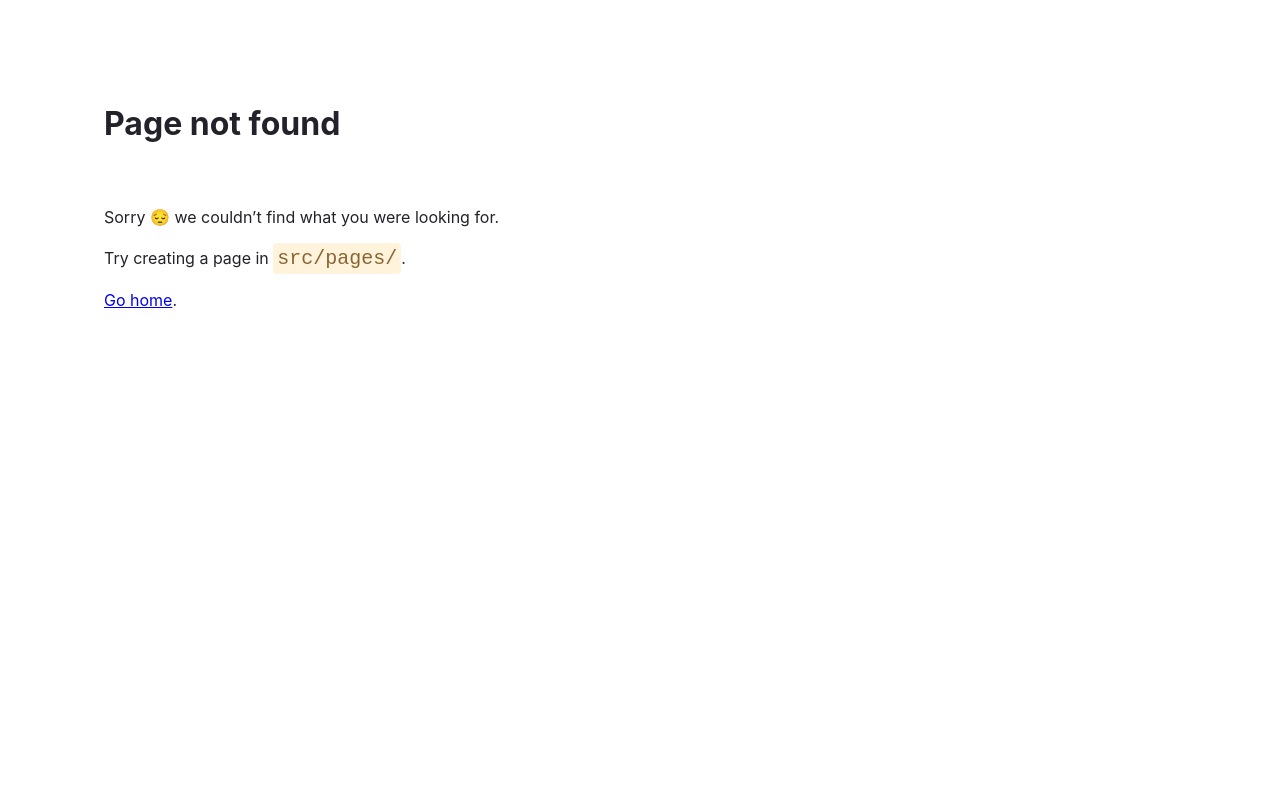
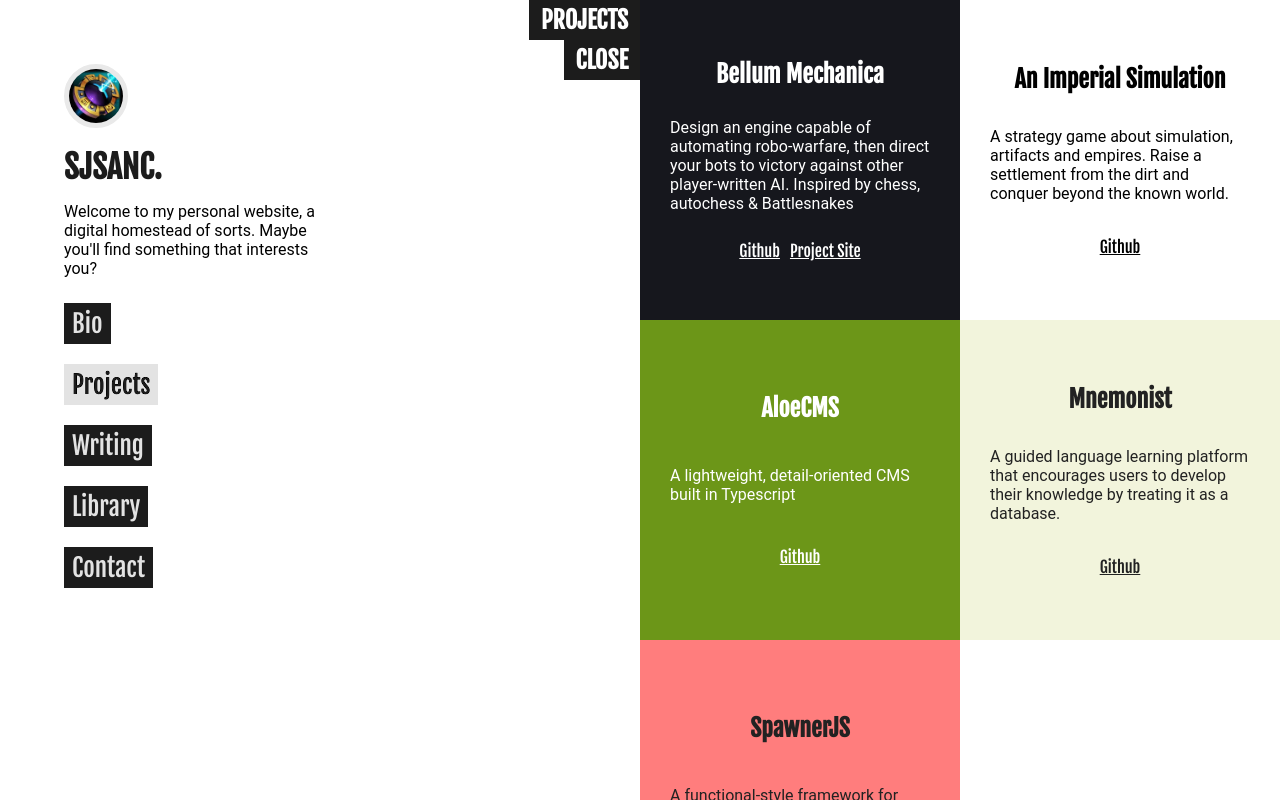
Before and after one commit to sjsanc/sjsanc.xyz, a Gatsby site: page /projects in a window 1280 px wide. Before the commit this address had no page. Built offline with nearby package versions, Linux system fonts and the light colour scheme; Gatsby itself is replaced by a stand-in of ours.

Commit message:
rebuilt with new slideout structure

```diff
--- /dev/null
+++ b/src/components/Layout.tsx
@@ -0,0 +1,59 @@
+import React, { useEffect, useState } from "react";
+import LogoImage from "../images/logo.png";
+import SEO from "./seo";
+import "../styles/global.scss";
+import { navigate } from "gatsby";
+import Slideout from "./Slideout";
+
+const pages = ["Bio", "Projects", "Writing", "Library", "Contact"];
+
+const Layout = (props: { children? }) => {
+  const [section, setSection] = useState<string>();
+
+  useEffect(() => {
+    let s = location.pathname.replace("/", "");
+    setSection(s.charAt(0).toUpperCase() + s.slice(1));
+  }, []);
+
+  const changeSection = (evt) => {
+    const section = evt.target.innerText.toLowerCase();
+    const current = location.pathname.toLowerCase().replace("/", "");
+
+    evt.preventDefault();
+    if (section == current) {
+      navigate("/");
+    } else {
+      navigate(`/${section}`);
+    }
+  };
+
+  return (
+    <>
+      <header>
+        <SEO />
+      </header>
+      <div className="container menu">
+        <img src={LogoImage} alt="Portal key icon from Heroes of Newerth" id="logo" />
+        <h1>SJSANC.</h1>
+        <p>
+          Welcome to my personal website, a digital homestead of sorts. Maybe you'll find something
+          that interests you?
+        </p>
+        <div className="pages">
+          {pages.map((btn, i) => (
+            <a
+              className={btn == section ? "pages--active" : ""}
+              key={i}
+              href={"/" + btn.toLowerCase()}
+              onClick={changeSection}>
+              {btn}
+            </a>
+          ))}
+        </div>
+      </div>
+      {props.children ? <Slideout>{props.children}</Slideout> : null}
+    </>
+  );
+};
+
+export default Layout;
--- /dev/null
+++ b/src/components/ProjectTiles.tsx
@@ -0,0 +1,38 @@
+import React from "react";
+import "../styles/global.scss";
+
+import ProjectJSON from "../content/projects.json";
+
+interface ProjectTile {
+  name: string;
+  picture: string;
+  desc: string;
+  links: Array<{ key: string; link: string }>;
+  colors: { primary: string; secondary: string };
+}
+
+const getInitials = (str: string) => {
+  const explode = str.split(" ");
+  if (explode.length == 1) return explode[0][0].toUpperCase();
+  else return [explode[0][0] + explode[1][0]].join("").toUpperCase();
+};
+
+export default function ProjectTiles() {
+  return (
+    <div className="tilegrid">
+      {ProjectJSON.content.map((tile: ProjectTile) => (
+        <div
+          className="tile"
+          style={{ backgroundColor: tile.colors.primary, color: tile.colors.secondary }}>
+          <h2>{tile.name}</h2>
+          <p>{tile.desc}</p>
+          <div>
+            {tile.links.map((li) => (
+              <a href={li.link}>{li.key}</a>
+            ))}
+          </div>
+        </div>
+      ))}
+    </div>
+  );
+}
--- /dev/null
+++ b/src/components/Slideout.tsx
@@ -0,0 +1,27 @@
+import { Link, navigate } from "gatsby";
+import React, { useEffect, useState } from "react";
+
+export default function Slideout(props: { children? }) {
+  const [expanded, setExpanded] = useState<boolean>(false);
+
+  useEffect(() => {
+    setExpanded(true);
+  }, []);
+
+  const closeSection = () => {
+    setExpanded(false);
+    setTimeout(() => {
+      navigate("/");
+    }, 200);
+  };
+
+  return (
+    <div className={`slideout ${expanded ? "slideout--expanded" : ""}`}>
+      <div className="slideout__controls">
+        <h2>{location.pathname.toUpperCase().replace("/", "")}</h2>
+        <button onClick={closeSection}>CLOSE</button>
+      </div>
+      <div className="slideout__inner">{props.children}</div>
+    </div>
+  );
+}
--- /dev/null
+++ b/src/content/projects.json
@@ -0,0 +1,84 @@
+{
+  "title": "JSON content for the projects page",
+  "content": [
+    {
+      "name": "Bellum Mechanica",
+      "picture": "",
+      "desc": "Design an engine capable of automating robo-warfare, then direct your bots to victory against other player-written AI. Inspired by chess, autochess & Battlesnakes",
+      "colors": {
+        "primary": "#16171D",
+        "secondary": "#fff"
+      },
+      "links": [
+        {
+          "key": "Github",
+          "link": ""
+        },
+        {
+          "key": "Project Site",
+          "link": ""
+        }
+      ]
+    },
+    {
+      "name": "An Imperial Simulation",
+      "picture": "",
+      "desc": "A strategy game about simulation, artifacts and empires. Raise a settlement from the dirt and conquer beyond the known world.",
+      "colors": {
+        "primary": "#fff",
+        "secondary": "#000"
+      },
+      "links": [
+        {
+          "key": "Github",
+          "link": ""
+        }
+      ]
+    },
+    {
+      "name": "AloeCMS",
+      "picture": "",
+      "desc": "A lightweight, detail-oriented CMS built in Typescript",
+      "colors": {
+        "primary": "#6C9618",
+        "secondary": "#fff"
+      },
+      "links": [
+        {
+          "key": "Github",
+          "link": ""
+        }
+      ]
+    },
+    {
+      "name": "Mnemonist",
+      "picture": "",
+      "desc": "A guided language learning platform that encourages users to develop their knowledge by treating it as a database.",
+      "colors": {
+        "primary": "#F2F4DC",
+        "secondary": "#222222"
+      },
+      "links": [
+        {
+          "key": "Github",
+          "link": ""
+        }
+      ]
+    },
+    {
+      "name": "SpawnerJS",
+      "picture": "",
+      "desc": "A functional-style framework for building Javascript UIs",
+      "colors": {
+        "primary": "#FF7D7D",
+        "secondary": "#222222"
+      },
+      "links": [
+        {
+          "key": "Github",
+          "link": ""
+        }
+      ]
+    }
+  ]
+}
--- /dev/null
+++ b/src/pages/projects.tsx
@@ -0,0 +1,11 @@
+import React from "react";
+import Layout from "../components/Layout";
+import ProjectTiles from "../components/ProjectTiles";
+
+export default function ProjectsPage() {
+  return (
+    <Layout>
+      <ProjectTiles />
+    </Layout>
+  );
+}
--- a/src/styles/global.scss
+++ b/src/styles/global.scss
@@ -1,43 +1,252 @@
 @import url("https://fonts.googleapis.com/css2?family=Fjalla+One&display=swap");
 @import url("https://fonts.googleapis.com/css2?family=Roboto+Condensed&display=swap");
+
+$text: rgb(28, 28, 28);
+
 * {
   margin: 0;
   padding: 0;
   box-sizing: border-box;
 }
 
-body,
-a {
-    color: rgb(28, 28, 28);
-}
-
-h1 {
-    font-family: "Fjalla One", sans-serif;
-    font-size: 42px;
+html {
+  overflow-y: hidden;
 }
 
 h1,
 h2,
 h3,
-.projects {
-    margin: 35px 0;
-}
-
-h2,
 h4,
-h5 {
+h5,
+button,
+a {
   font-family: "Fjalla One", sans-serif;
-    font-weight: lighter;
+  color: $text;
 }
 
 p,
-h3,
-a {
+label {
   font-family: "Roboto", sans-serif;
-    color: rgb(51, 51, 51);
-    font-weight: 400;
+  //   color: $text;
 }
 
+p::selection {
+  background: rgb(28, 28, 28);
+  color: white;
+}
+
+.menu {
+  max-width: 400px;
+
+  p,
+  h1 {
+    margin: 15px 0 15px 0;
+  }
+
+  .pages {
+    display: flex;
+    flex-direction: column;
+    align-items: flex-start;
+
+    a {
+      text-decoration: none;
+      margin: 10px 0;
+      padding: 5px 8px;
+      position: relative;
+      font-size: 25px;
+      transition: 0.1s ease-in-out;
+      color: white;
+      font-weight: 500;
+
+      &:before,
+      &:after {
+        content: "";
+        display: inline-block;
+        bottom: 0;
+        left: 0;
+        right: 0;
+        position: absolute;
+        transition: 0.3s ease-in-out;
+        mix-blend-mode: difference;
+      }
+
+      &:before {
+        height: 0;
+        background: white;
+      }
+
+      &:after {
+        height: 100%;
+        background: rgb(28, 28, 28);
+      }
+
+      &:hover {
+        text-decoration: none;
+
+        &:before {
+          height: 100%;
+        }
+      }
+    }
+    &--active {
+      &:before {
+        height: 100% !important;
+      }
+    }
+  }
+}
+
+$slideout_width: 50vw;
+
+.slideout {
+  position: fixed;
+  right: 0;
+  bottom: 0;
+  width: $slideout_width;
+  top: 0;
+  transition: 0.2s ease-in-out;
+  transform: translateX($slideout_width);
+  z-index: 10;
+
+  &--expanded {
+    transform: translateX(0vw);
+  }
+
+  &--closed {
+    transform: translateX($slideout_width);
+  }
+
+  &__inner {
+    position: relative;
+    height: 100vh;
+    overflow-y: scroll;
+  }
+
+  &__controls {
+    position: fixed;
+    left: -200px;
+    top: 0;
+    width: 200px;
+    display: flex;
+    flex-direction: column;
+    justify-content: space-between;
+    align-items: flex-end;
+    color: black;
+
+    * {
+      background: rgb(28, 28, 28);
+      padding: 5px 12px;
+      color: white;
+      display: flex;
+      align-items: center;
+    }
+
+    button {
+      font-size: 24px;
+      border: none;
+      font-weight: 700;
+      cursor: pointer;
+      transition: 0.3s ease-in-out;
+
+      &:hover {
+        background: #e3e3e3;
+        color: $text;
+        transition: 0.3s ease-in-out;
+      }
+    }
+  }
+}
+
+.tilegrid {
+  display: grid;
+  grid-template-columns: repeat(auto-fill, minmax(18rem, 1fr));
+  grid-auto-rows: 1fr;
+
+  &::before {
+    content: "";
+    width: 0;
+    padding-bottom: 100%;
+    grid-row: 1/1;
+    grid-column: 1/1;
+  }
+
+  & > *:first-child {
+    grid-row: 1/1;
+    grid-column: 1/1;
+  }
+
+  //   & > * {
+  //     background: rgb(245, 245, 245);
+  //     &:hover {
+  //       background: rgb(237, 237, 237);
+  //     }
+  //   }
+}
+
+.tile {
+  display: flex;
+  align-items: center;
+  padding: 30px;
+  flex-direction: column;
+  justify-content: space-evenly;
+
+  a {
+    padding: 5px;
+  }
+
+  * {
+    color: inherit;
+  }
+}
+
+.art {
+  position: absolute;
+  right: 20px;
+  bottom: 20px;
+  width: 30vw;
+  transition: 0.2s ease-in-out;
+}
+
+.bio {
+  background: rgb(28, 28, 28);
+  color: white;
+  height: 100%;
+  width: 100%;
+  padding: 15%;
+  display: flex;
+  align-items: center;
+  flex-direction: column;
+
+  p::selection {
+    color: black;
+    background: white;
+  }
+
+  label {
+    font-style: italic;
+    font-size: 0.9rem;
+    padding: 5px 0;
+    margin-bottom: 35px;
+  }
+
+  &__media {
+    max-width: 450px;
+    width: 100%;
+    height: 20%;
+    border: 3px solid rgb(242, 242, 242);
+    border-radius: 5px;
+    margin: 0 auto;
+    overflow: hidden;
+    display: flex;
+    align-items: center;
+
+    img {
+      height: 300%;
+    }
+  }
+}
+
+//
 .container {
   padding: 64px;
 
--- a/static/scripts.js
+++ /dev/null
@@ -1 +0,0 @@
-console.log("hi");
```
Also changed, not shown: package.json (+4 -3 lines), src/pages/bio.tsx (added, +24 -0 lines), src/pages/index.js (deleted, +0 -101 lines), src/pages/index.tsx (added, +51 -0 lines), src/images/monochrome-art.jpg (added), src/images/personal.jpg (added), src/images/project-bm.png (added), src/pages/contact.tsx (added), src/pages/library.tsx (added), src/pages/writing.tsx (added), 1 other file. Lines whose indentation alone changed are shown as unchanged.
